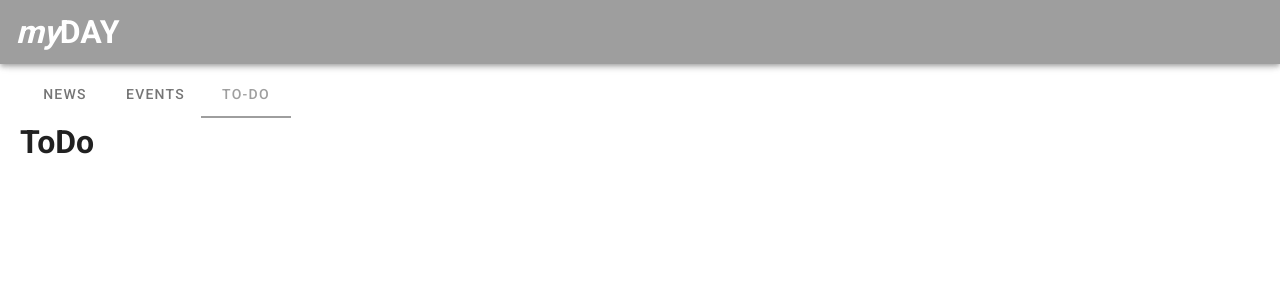
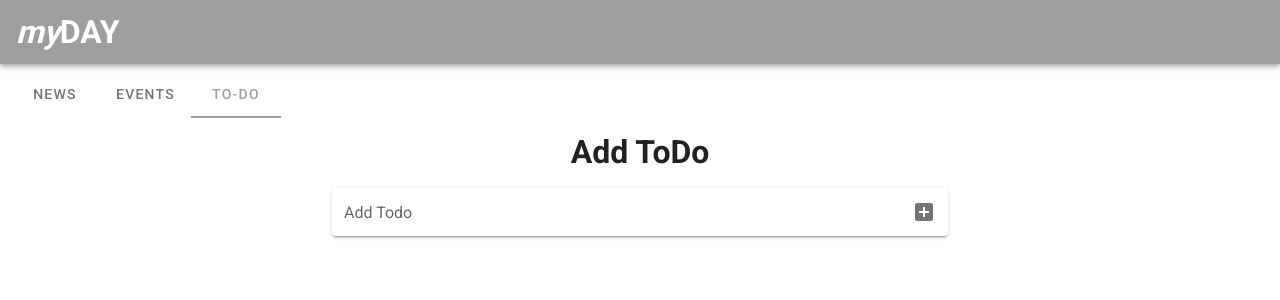
Before and after one commit to albinj12/vueapp, a Vue app in the folder client/: page / in a window 1280 px wide. Both pictures are taken after a click on the tab "TO-DO". Shown: the top 300 px of the page. Built offline with nearby package versions, Linux system fonts and the light colour scheme.

Commit message:
create input field for adding Todo

```diff
--- a/client/public/index.html
+++ b/client/public/index.html
@@ -8,6 +8,7 @@
     <title><%= htmlWebpackPlugin.options.title %></title>
     <link rel="stylesheet" href="https://fonts.googleapis.com/css?family=Roboto:100,300,400,500,700,900">
     <link rel="stylesheet" href="https://cdn.jsdelivr.net/npm/@mdi/font@latest/css/materialdesignicons.min.css">
+    <link href="https://fonts.googleapis.com/css?family=Material+Icons" rel="stylesheet">
   </head>
   <body>
     <noscript>
--- a/client/src/App.vue
+++ b/client/src/App.vue
@@ -55,7 +55,7 @@ export default {
 </script>
 
 <style scoped>
-#tabs {
-  margin : 70px 0px 0px 20px;
+.v-tabs {
+  margin : 70px 10px 10px;
 }
 </style>
--- a/client/src/components/todo.vue
+++ b/client/src/components/todo.vue
@@ -1,3 +1,30 @@
 <template>
-    <h1>ToDo</h1>
+    <v-app>
+        <h1 id="addTodo">Add ToDo</h1>
+        <div>
+            <v-col cols="6" style="margin: 0px auto;">
+            <v-text-field v-model="newTodo" label="Add Todo" solo append-icon="add_box" @click:append="addTodo">
+            </v-text-field>
+        </v-col>
+        </div>
+    </v-app>
 </template>
+
+<script>
+export default {
+    data: () => ({
+        newTodo: '',
+    }),
+    methods: {
+        addTodo() {
+            console.log(this.newTodo);
+        }
+    }
+}
+</script>
+
+<style>
+#addTodo {
+    text-align: center;
+}
+</style>
```
